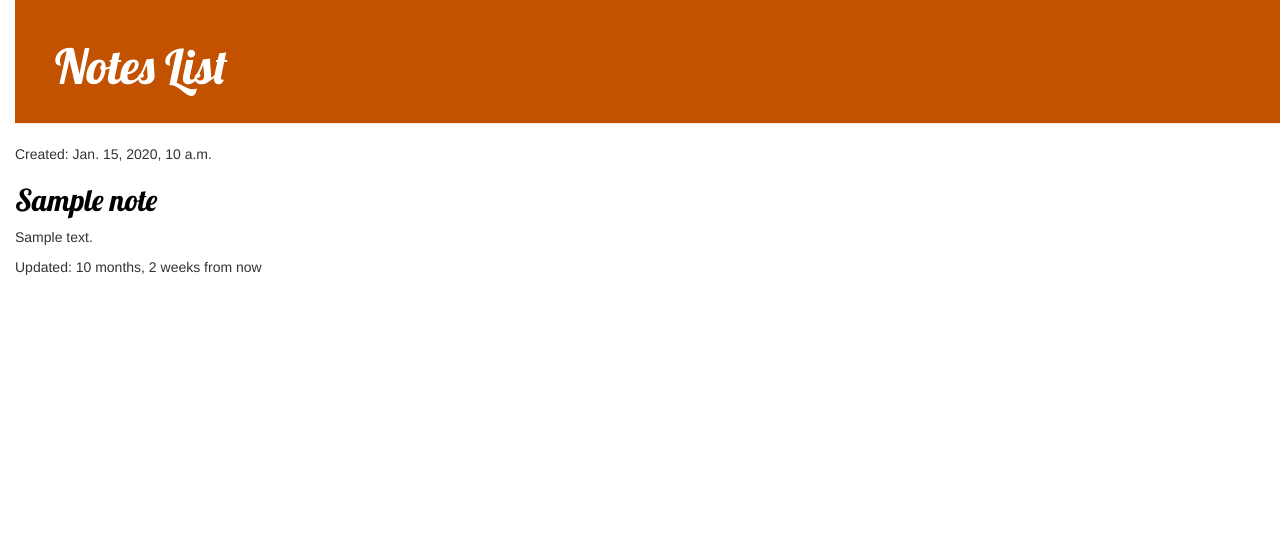
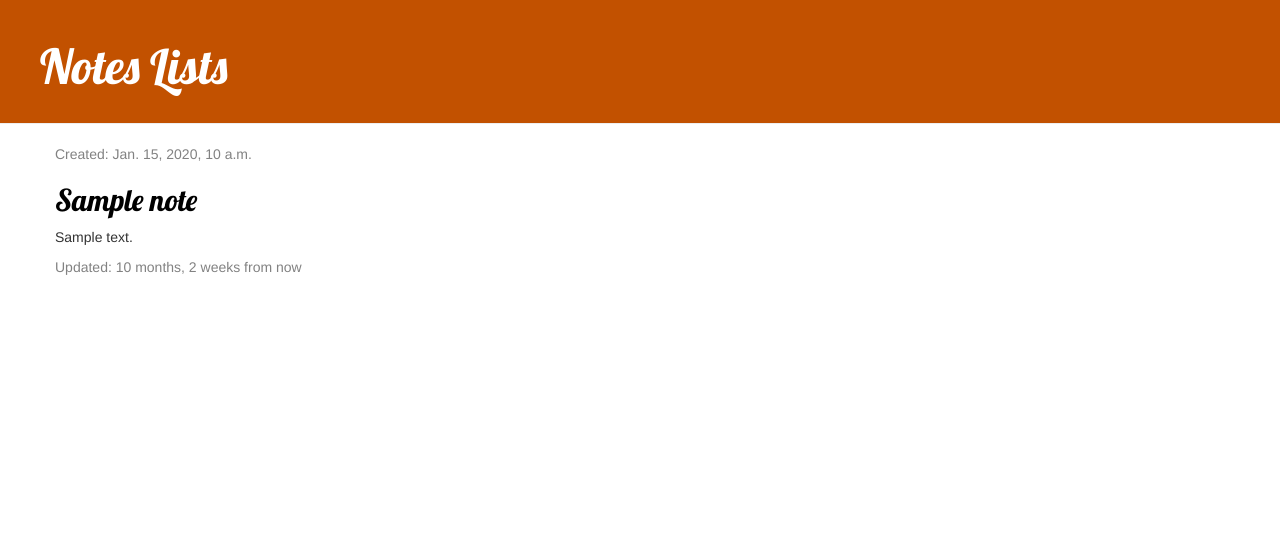
Before and after one commit to nandusri/NoteKeeper, a Django app: page /dashboard/ in a window 1280 px wide. Shown: the top 547 px of the page. Run offline with Django 3.2, Linux system fonts and the light colour scheme; tables that the repository leaves empty hold one stand-in row (values such as "Sample post"); some libraries are stand-ins or nearby versions.

Commit message:
some changes are made here

```diff
--- a/notetake/static/css/notetake.css
+++ b/notetake/static/css/notetake.css
@@ -1,9 +1,6 @@
 h1 a, h2 a {
     color: #C25100;
     font-family: 'Lobster';
-}
-body {
-    padding-left: 15px;
 }
 .page-header {
     background-color: #C25100;
--- /dev/null
+++ b/notetake/templates/notetake/base.html
@@ -0,0 +1,25 @@
+{% load static %}
+
+<!DOCTYPE html>
+<html>
+<head>
+	<title>note taking app</title>
+	<link rel="stylesheet" href="//maxcdn.bootstrapcdn.com/bootstrap/3.2.0/css/bootstrap.min.css">
+	<link rel="stylesheet" href="//maxcdn.bootstrapcdn.com/bootstrap/3.2.0/css/bootstrap-theme.min.css">
+	<link rel="stylesheet" type="text/css" href="{% static 'css/notetake.css' %}">
+	<link href="//fonts.googleapis.com/css?family=Lobster&subset=latin,latin-ext" rel="stylesheet" type="text/css">
+</head>
+<body>
+    <div class="page-header">
+        <h1><a href="/">Notes Lists</a></h1>
+    </div>
+    <div class="content container">
+        <div class="row">
+            <div class="col-md-8">
+            {% block content %}
+            {% endblock %}
+            </div>
+        </div>
+    </div>
+</body>
+</html>
--- a/notetake/templates/notetake/note_list.html
+++ b/notetake/templates/notetake/note_list.html
@@ -1,25 +1,14 @@
-{% load static %}
+{% extends 'notetake/base.html' %}
 {% load humanize %}
-<!DOCTYPE html>
-<html>
-<head>
-	<title>note taking app</title>
-	<link rel="stylesheet" href="//maxcdn.bootstrapcdn.com/bootstrap/3.2.0/css/bootstrap.min.css">
-	<link rel="stylesheet" href="//maxcdn.bootstrapcdn.com/bootstrap/3.2.0/css/bootstrap-theme.min.css">
-	<link rel="stylesheet" type="text/css" href="{% static 'css/notetake.css' %}">
-	<link href="//fonts.googleapis.com/css?family=Lobster&subset=latin,latin-ext" rel="stylesheet" type="text/css">
-</head>
-<body>
-	<div class="page-header">
-	<h1><a href="/">Notes List</a></h1>
-	</div>
+{% block content %}
 	{% for note in notes %}
 		<div class="note">
-			<p>Created: {{ note.created_on }}</p>
+			<div class="date">
+			<p>Created: {{ note.created_on }}</p></div>
 			<h2><a href="">{{ note.title }}</a></h2>
 			<p>{{ note.text }}</p>
-			<p>Updated: {{ note.updated_on|naturaltime|linebreaksbr }}</p>
+			<div class="date">
+			<p>Updated: {{ note.updated_on|naturaltime|linebreaksbr }}</p></div>
 		</div>
 	{% endfor %}
-</body>
-</html>
+{% endblock %}
--- a/notetake/urls.py
+++ b/notetake/urls.py
@@ -3,4 +3,5 @@
 
 urlpatterns = [
 	path('dashboard/',views.note_list, name="note_list"),
+
 ]
```
Also changed, not shown: notetake/views.py (line endings or trailing spaces).
